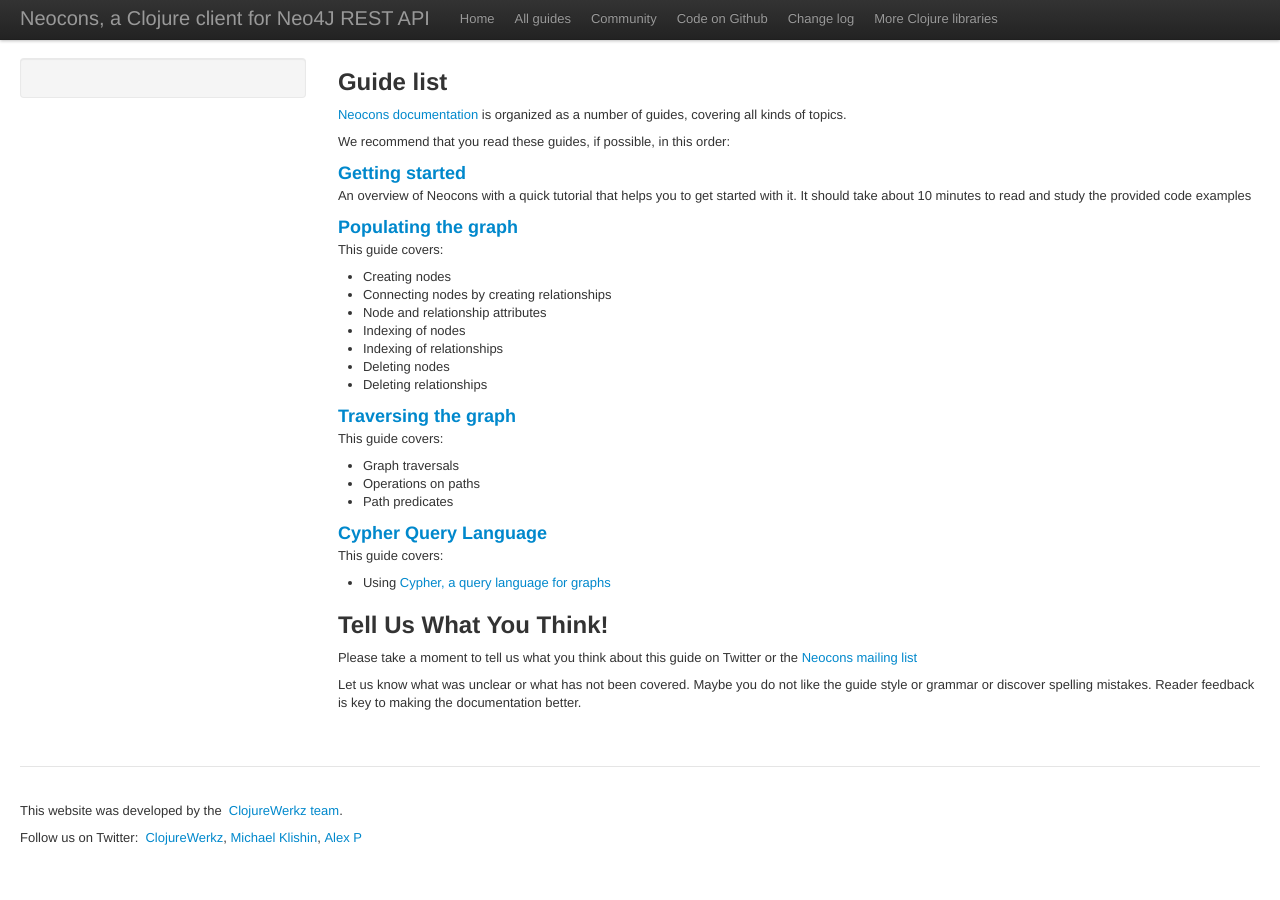
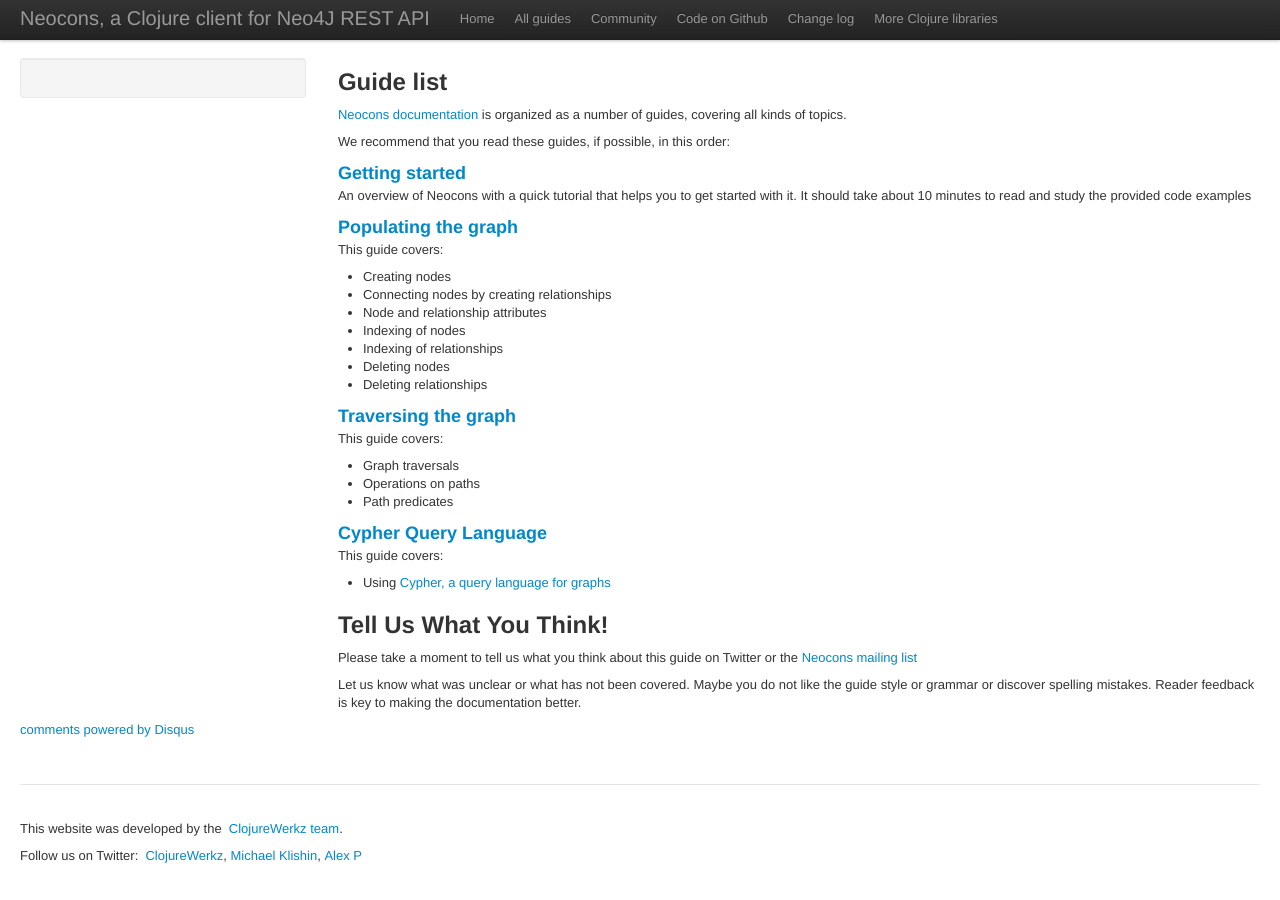
Before and after one commit to clojurewerkz/neocons.docs, a Jekyll site: the page built from articles/guides.md, in a window 1280 px wide. Built offline with Jekyll 4.4.1, drawn with Linux system fonts in a browser that asks for light colours; some web fonts are replaced; comment, search, counter and statistics services are not loaded; some of the changed lines change nothing that is shown.

Commit message:
Add Disqus

```diff
--- a/_layouts/article.html
+++ b/_layouts/article.html
@@ -69,6 +69,20 @@
         <div class='span9'>
           {{ content }}
         </div>
+        <div id="disqus_thread"></div>
+        <script type="text/javascript">
+            /* * * CONFIGURATION VARIABLES: EDIT BEFORE PASTING INTO YOUR WEBPAGE * * */
+            var disqus_shortname = 'neoconsdocs'; // required: replace example with your forum shortname
+
+            /* * * DON'T EDIT BELOW THIS LINE * * */
+            (function() {
+                var dsq = document.createElement('script'); dsq.type = 'text/javascript'; dsq.async = true;
+                dsq.src = 'http://' + disqus_shortname + '.disqus.com/embed.js';
+                (document.getElementsByTagName('head')[0] || document.getElementsByTagName('body')[0]).appendChild(dsq);
+            })();
+        </script>
+        <noscript>Please enable JavaScript to view the <a href="http://disqus.com/?ref_noscript">comments powered by Disqus.</a></noscript>
+        <a href="http://disqus.com" class="dsq-brlink">comments powered by <span class="logo-disqus">Disqus</span></a>
       </div>
       <footer class='footer article'>
         <p>This website was developed by the
```
